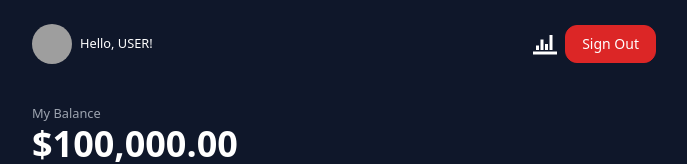
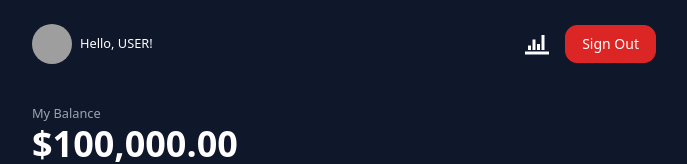
Before and after one commit to redconOne/finance-tracker, a Next.js app: page / in a window 1280 px wide. Shown: the top 164 px of the page, without its empty margins (296-983 px from the left). Built offline with nearby package versions, Linux system fonts and the light colour scheme; grey boxes are pictures that could not be loaded.

Commit message:
change: adjusted gap between stats icon and sign out button

```diff
--- a/components/Navigation.tsx
+++ b/components/Navigation.tsx
@@ -20,7 +20,7 @@
         </div>
 
         {/* Navigation */}
-        <nav className="flex items-center gap-2">
+        <nav className="flex items-center gap-4">
           <div>
             <ImStatsBars className="text-2xl" />
           </div>
```
